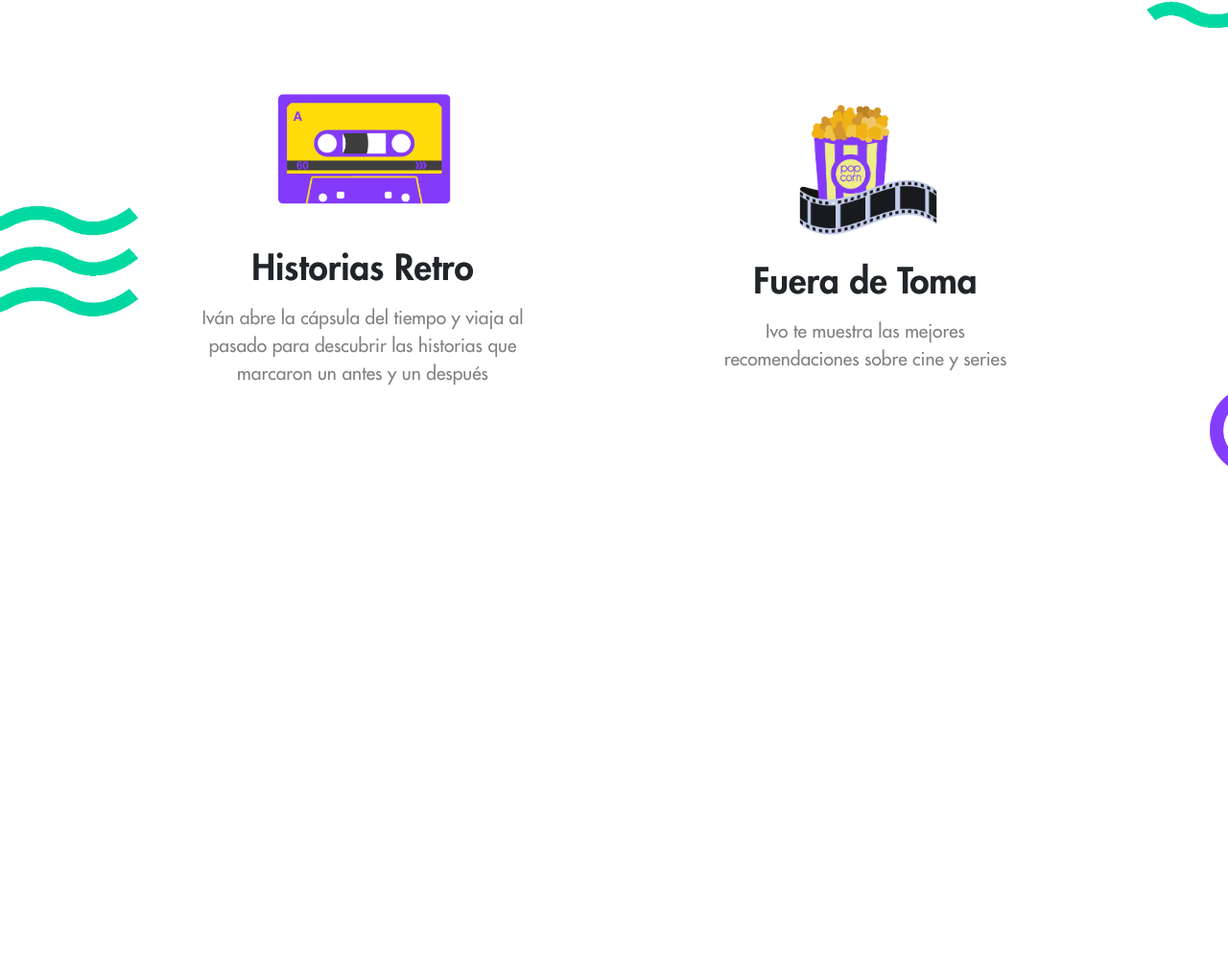
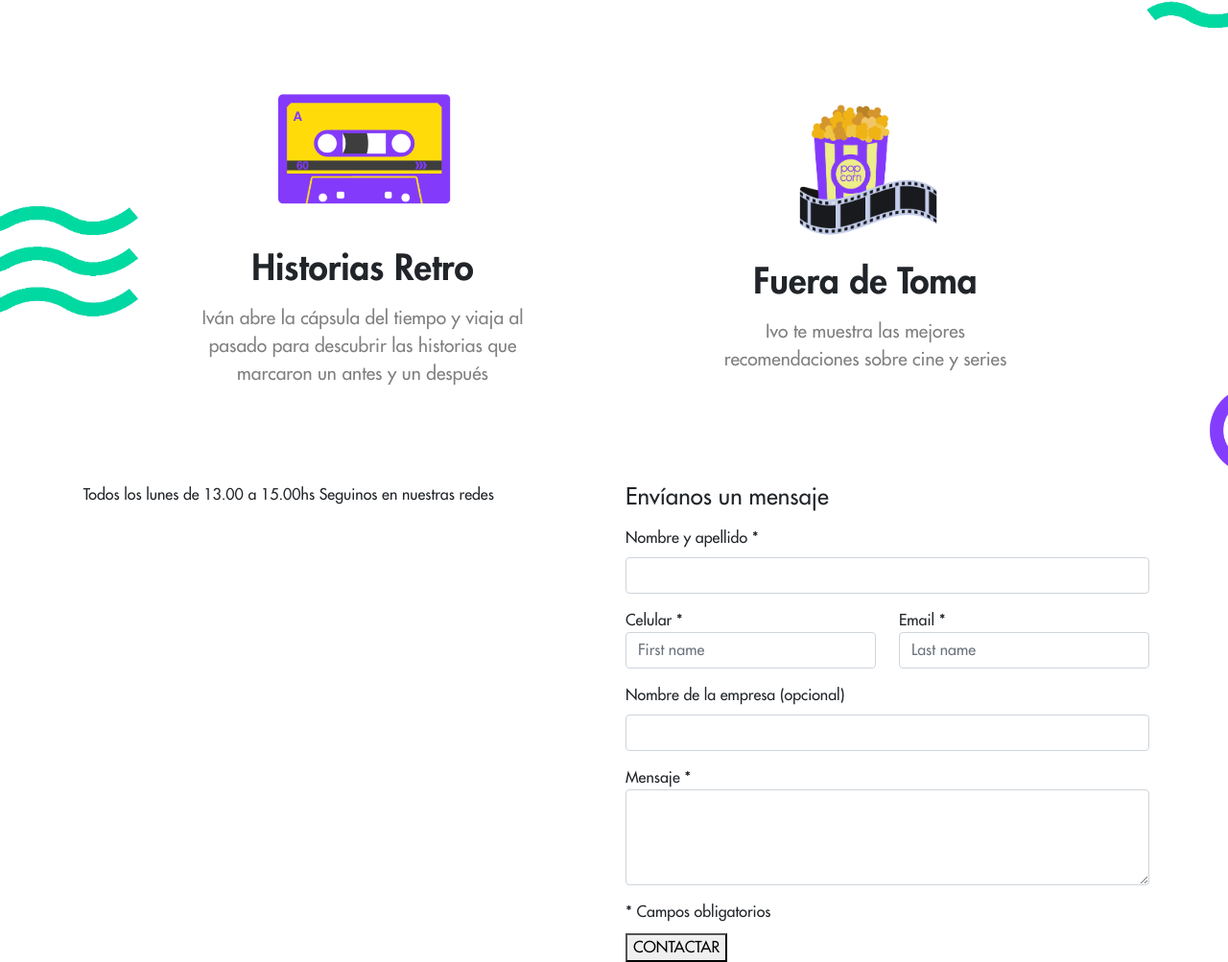
Before and after one commit to Cerradoloslunes/cll, a website: page index.html in a window 1280 px wide. Shown: the part 1558-2561 px from the top of the page at 96% size. Before the commit the page ends 2062 px from the top, so only its background shows below. Drawn offline with nearby package versions, Linux system fonts and the light colour scheme; no server answers.

Commit message:
hago formulario (faltan detalles)

```diff
--- a/index.html
+++ b/index.html
@@ -31,14 +31,14 @@
             <a class="nav-link" href="#quienesSomos">QUIENES SOMOS</a>
           </li>
           <li class="nav-item">
-            <a class="nav-link" href="#nosotros">CONTACTO</a>
+            <a class="nav-link" href="#contacto">CONTACTO</a>
           </li>
         </ul>
       </div>
     </div>
   </nav>
 
-  <div id="welcome">
+  <section id="welcome">
     <div class="container welcome__container">
       <div class="welcome__info">
         <h1>¡Hola!</h1>
@@ -56,7 +56,7 @@
         </a>
       </div>
     </div>
-  </div>
+  </section>
 
   <section id="columnas">
     <img class="columnas__circulo--left" src="./images/circulo-violeta.png" alt="">
@@ -87,7 +87,8 @@
           <div class="columnas__card columnas__card--4">
             <img src="./images/icons-columnas-5.png" alt="">
             <h3>Historias Retro</h3>
-            <p>Iván abre la cápsula del tiempo y viaja al pasado para descubrir las historias que marcaron un antes y un después</p>
+            <p>Iván abre la cápsula del tiempo y viaja al pasado para descubrir las historias que marcaron un antes y un
+              después</p>
           </div>
         </div>
 
@@ -105,9 +106,58 @@
 
   <section id="contacto">
     <div class="container contacto__container">
+      <div class="row row-cols-2 contacto__card">
+
+        <div class="col contacto__info">
+          <img src="" alt="">
+          <span>Todos los lunes de 13.00 a 15.00hs</span>
+          <span>Seguinos en nuestras redes</span>
+        </div>
+
+        <div class="col contacto__form">
+          <h4 class="mb-3">Envíanos un mensaje</h4>
+          <form action="">
+            <div class="mb-3">
+              <label for="nombre" class="form-label">Nombre y apellido *</label>
+              <input type="name" class="form-control" id="nombre" name="nombre" required>
+            </div>
+
+            <div class="row mb-3">
+              <div class="col">
+                <label for="telefono">Celular *</label>
+                <input type="phone" id="telefono" name="telefono" class="form-control" placeholder="First name"
+                  aria-label="First name" required>
+              </div>
+              <div class="col">
+                <label for="email">Email *</label>
+                <input type="email" class="form-control" name="email" id="email" placeholder="Last name"
+                  aria-label="Last name" required>
+              </div>
+            </div>
+
+            <div class="mb-3">
+              <label for="nombre" class="form-label">Nombre de la empresa (opcional)</label>
+              <input type="name" class="form-control" id="nombre" name="nombre">
+            </div>
+
+            <div class="mb-3 form-floating">
+              <span>Mensaje *</span>
+              <textarea class="form-control" placeholder="Tu mensaje aquí" id="floatingTextarea2" style="height: 100px"
+                required></textarea>
+            </div>
+
+            <p>* Campos obligatorios</p>
+
+            <button type="submit">CONTACTAR</button>
+
+          </form>
+
+        </div>
+
+      </div>
+
 
     </div>
-
   </section>
 
 
```
